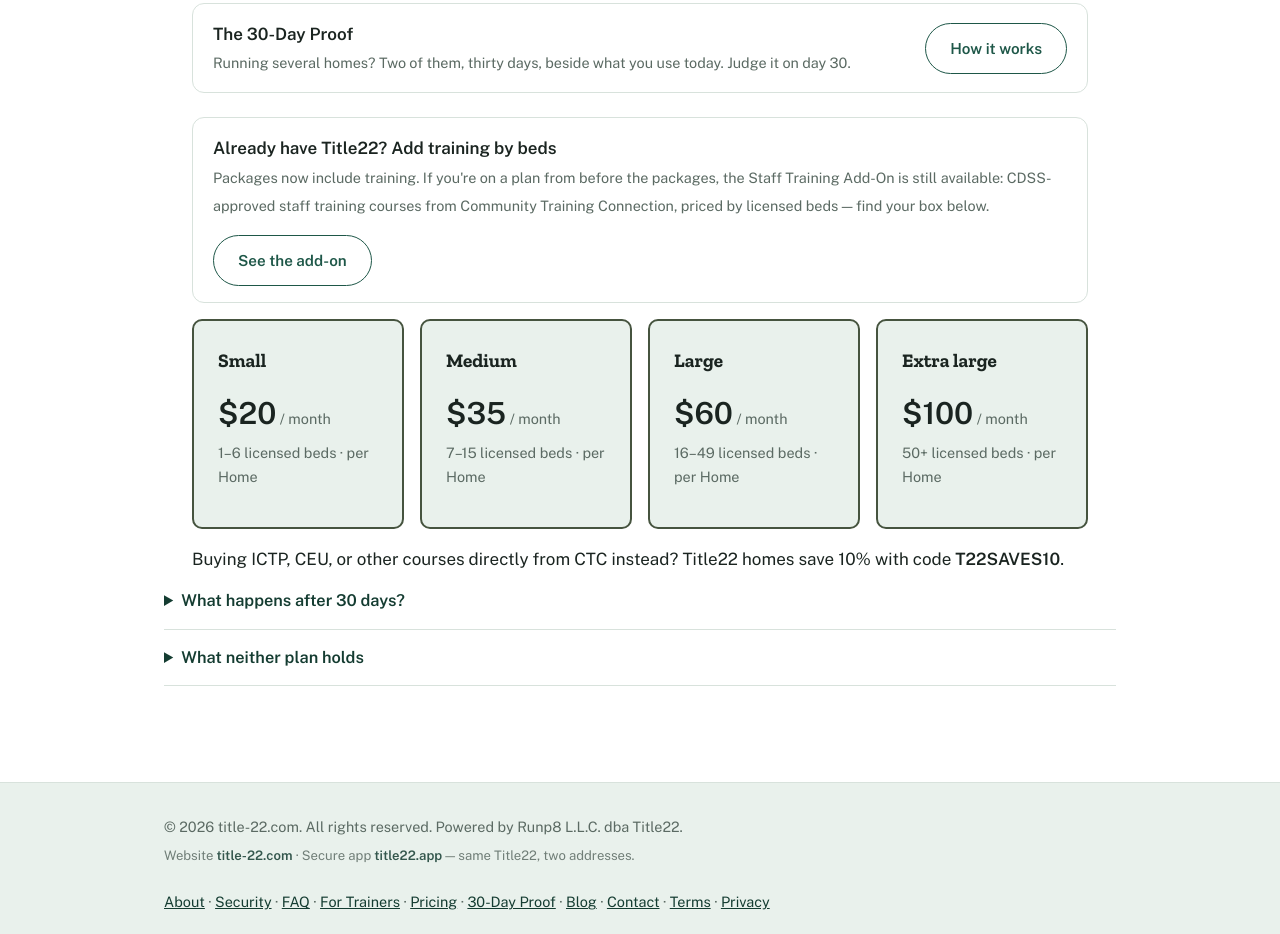
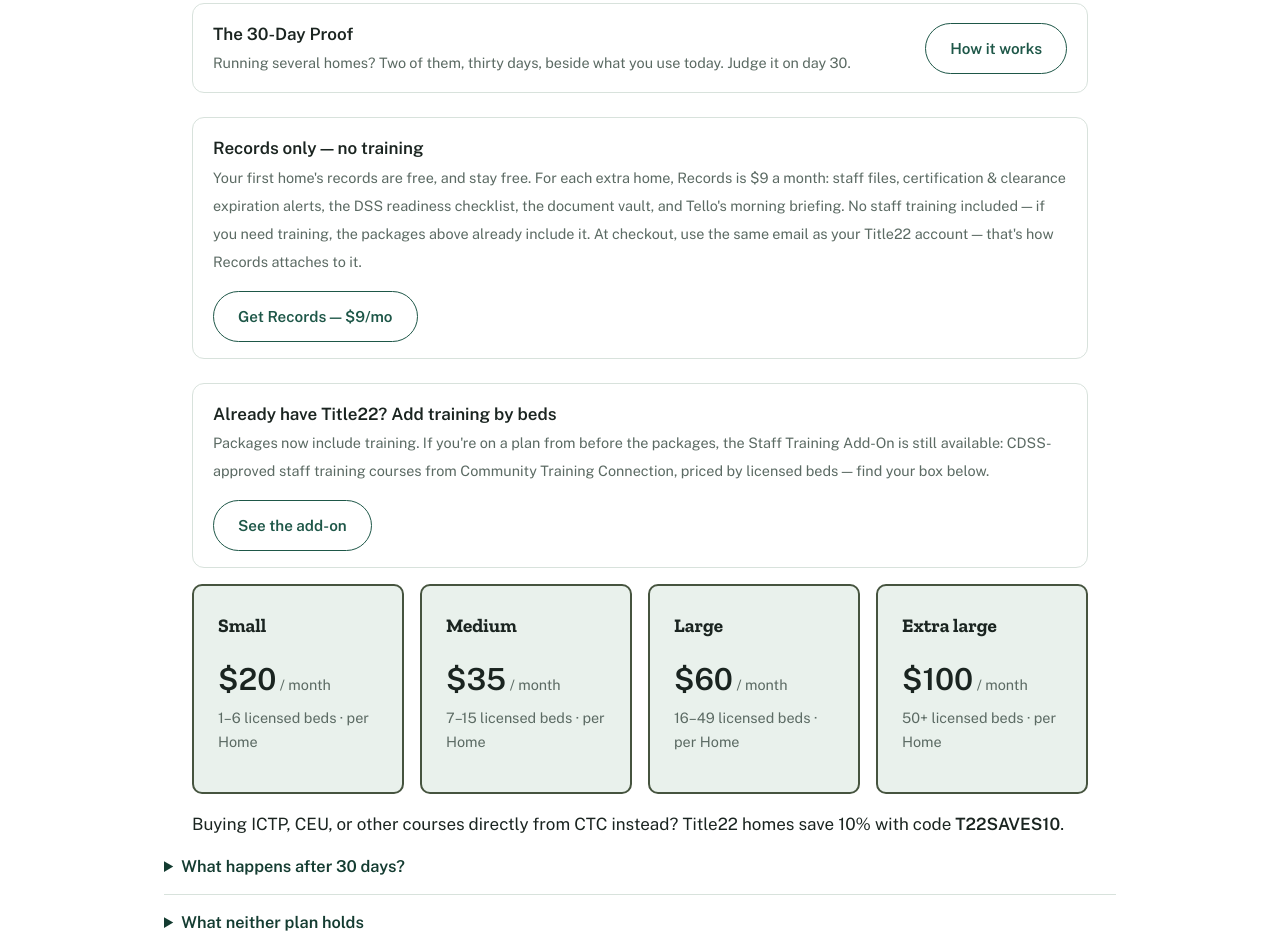
Before and after one commit to infomomtelo-sketch/title-22-site, a plain HTML site: page pricing/index.html in a window 1280 px wide. Shown: the part 2038-2972 px from the top of the page. Drawn offline with nearby package versions, Linux system fonts and the light colour scheme.

Commit message:
Pricing: add Records-only door (9/mo per extra home, no training) with Stripe link

```diff
--- a/pricing/index.html
+++ b/pricing/index.html
@@ -395,6 +395,14 @@
 
       <div class="agency-row">
         <div>
+          <strong>Records only — no training</strong>
+          <span>Your first home's records are free, and stay free. For each extra home, Records is $9 a month: staff files, certification &amp; clearance expiration alerts, the DSS readiness checklist, the document vault, and Tello's morning briefing. No staff training included — if you need training, the packages above already include it. At checkout, use the same email as your Title22 account — that's how Records attaches to it.</span>
+        </div>
+        <a class="btn ghost" href="https://buy.stripe.com/cNidR85U64gS3ft4Rwg360z">Get Records — $9/mo</a>
+      </div>
+
+      <div class="agency-row">
+        <div>
           <strong>Already have Title22? Add training by beds</strong>
           <span>Packages now include training. If you're on a plan from before the packages, the Staff Training Add-On is still available: CDSS-approved staff training courses from Community Training Connection, priced by licensed beds — find your box below.</span>
         </div>
```
